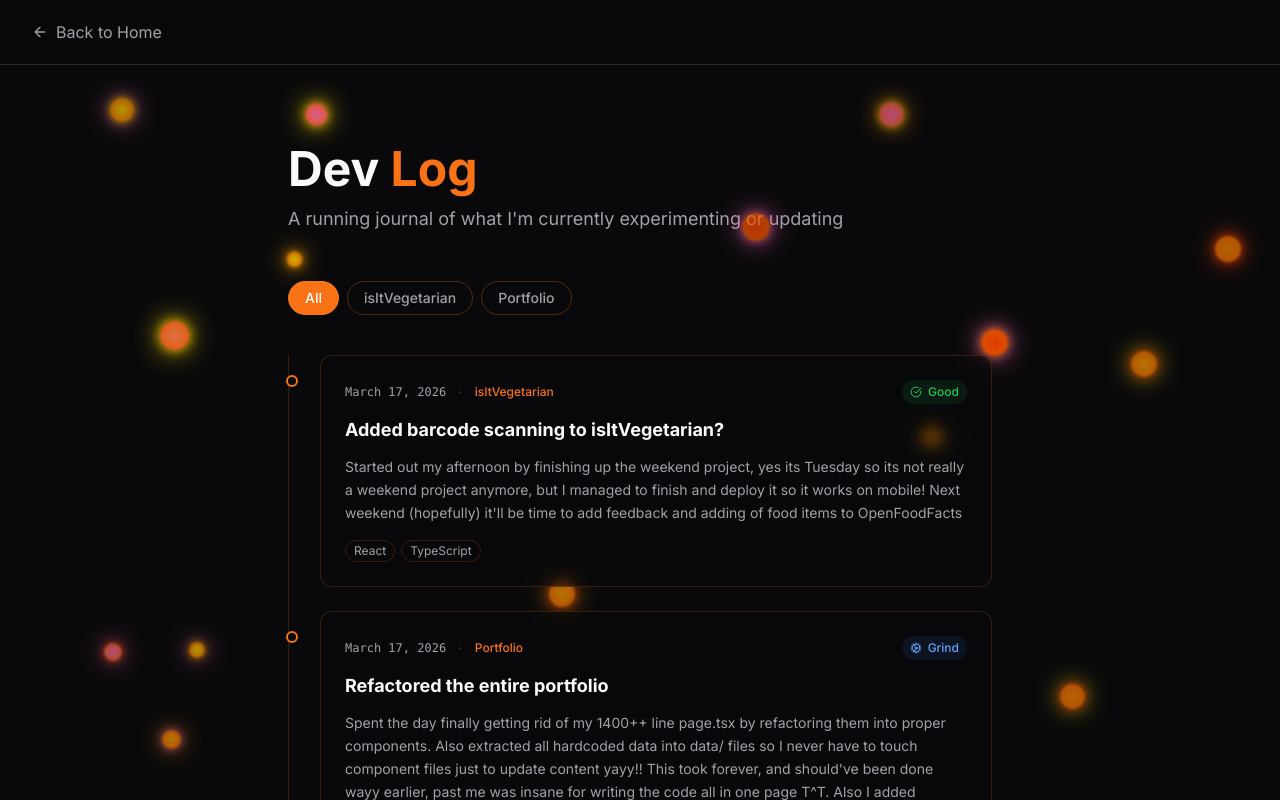
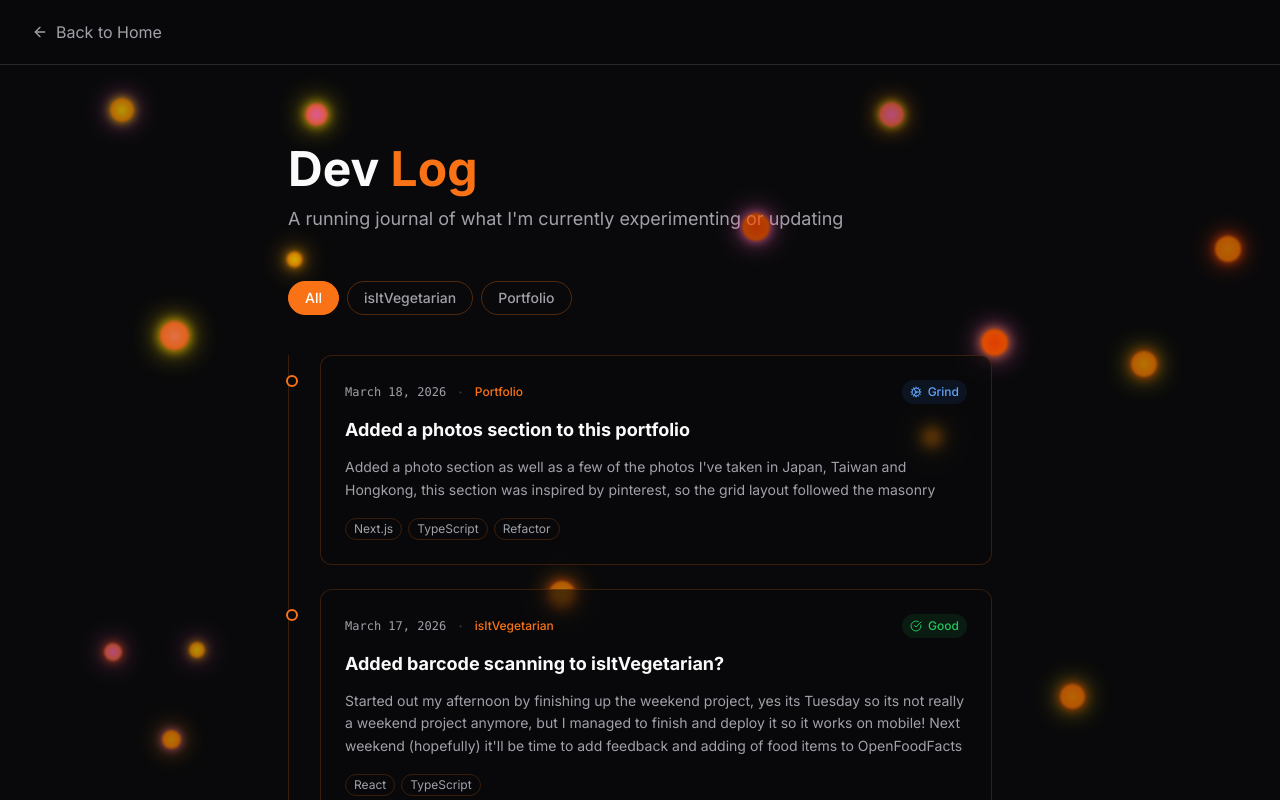
Before and after one commit to magentaong/Portfolio, a Next.js app: page /devlog in a window 1280 px wide. Shown: the top 800 px of the page. Built offline with nearby package versions, Linux system fonts and the light colour scheme.

Commit message:
feat: added a devlog

```diff
--- a/data/devlog.ts
+++ b/data/devlog.ts
@@ -19,4 +19,13 @@ export const devLogEntries: DevLogEntry[] = [
     tags: ["Next.js", "TypeScript", "Refactor"],
     mood: "grind",
   },
+  {
+    id: "003",
+    date: "March 18, 2026",
+    title: "Added a photos section to this portfolio",
+    body: "Added a photo section as well as a few of the photos I've taken in Japan, Taiwan and Hongkong, this section was inspired by pinterest, so the grid layout followed the masonry",
+    project: "Portfolio",
+    tags: ["Next.js", "TypeScript", "Refactor"],
+    mood: "grind",
+  },
 ]
```
